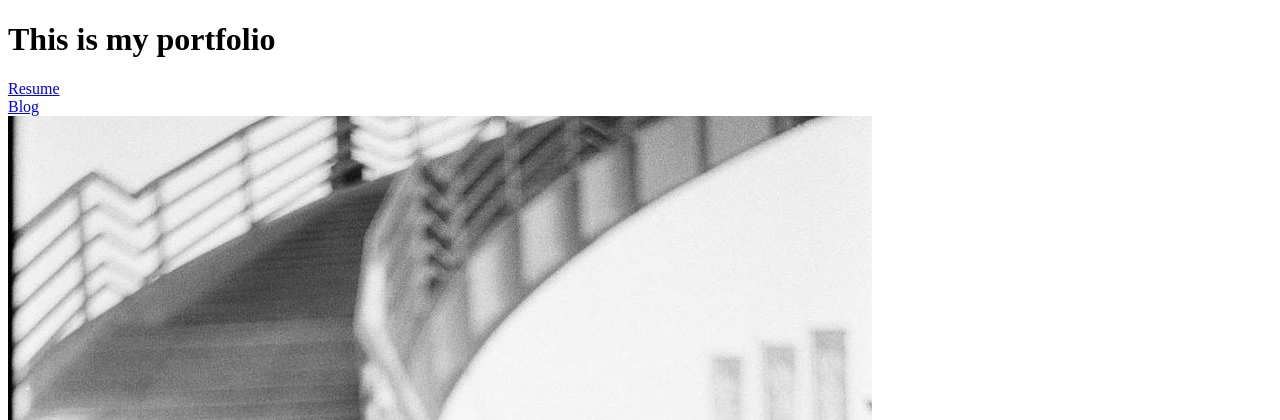
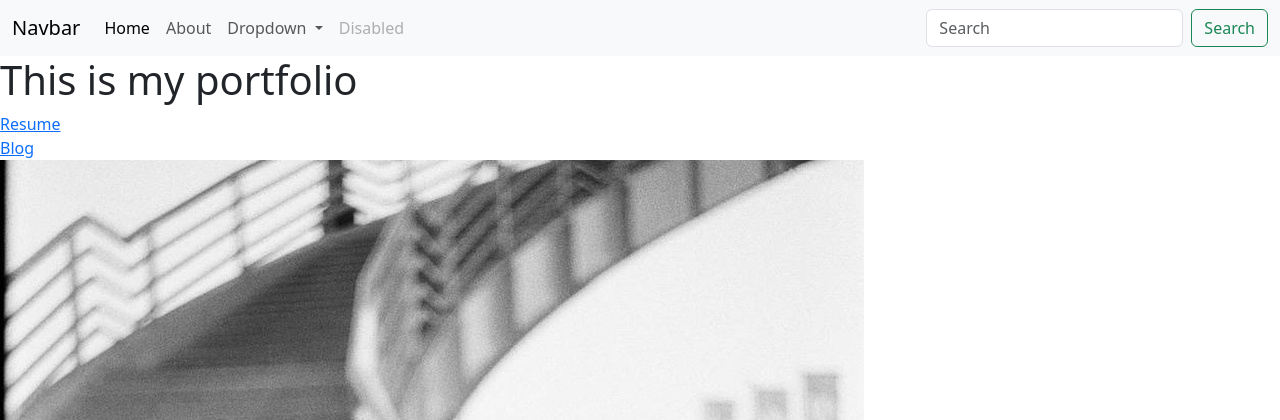
Before and after one commit to Kocmocy-Da/My_Portfolio_project, a Django app: page / in a window 1280 px wide. Shown: the top 420 px of the page. Run offline with Django 4.2, Linux system fonts and the light colour scheme; data comes from the database, SQL or seed files in the repository.

Commit message:
Created a base template

```diff
--- /dev/null
+++ b/personal_portfolio/portfolio/templates/portfolio/base.html
@@ -0,0 +1,52 @@
+<!DOCTYPE html>
+<html lang="en">
+<head>
+    <meta charset="UTF-8">
+    <meta name="viewport" content="width=device-width, initial-scale=1">
+    <link href="https://cdn.jsdelivr.net/npm/bootstrap@5.3.0-alpha1/dist/css/bootstrap.min.css" rel="stylesheet" integrity="sha384-GLhlTQ8iRABdZLl6O3oVMWSktQOp6b7In1Zl3/Jr59b6EGGoI1aFkw7cmDA6j6gD" crossorigin="anonymous">
+</head>
+<body>
+    <nav class="navbar navbar-expand-lg bg-body-tertiary">
+      <div class="container-fluid">
+        <a class="navbar-brand" href="#">Navbar</a>
+        <button class="navbar-toggler" type="button" data-bs-toggle="collapse" data-bs-target="#navbarSupportedContent" aria-controls="navbarSupportedContent" aria-expanded="false" aria-label="Toggle navigation">
+          <span class="navbar-toggler-icon"></span>
+        </button>
+        <div class="collapse navbar-collapse" id="navbarSupportedContent">
+          <ul class="navbar-nav me-auto mb-2 mb-lg-0">
+            <li class="nav-item">
+              <a class="nav-link active" aria-current="page" href="#">Home</a>
+            </li>
+            <li class="nav-item">
+              <a class="nav-link" href="#">About</a>
+            </li>
+            <li class="nav-item dropdown">
+              <a class="nav-link dropdown-toggle" href="#" role="button" data-bs-toggle="dropdown" aria-expanded="false">
+                Dropdown
+              </a>
+              <ul class="dropdown-menu">
+                <li><a class="dropdown-item" href="#">Action</a></li>
+                <li><a class="dropdown-item" href="#">Another action</a></li>
+                <li><hr class="dropdown-divider"></li>
+                <li><a class="dropdown-item" href="#">Something else here</a></li>
+              </ul>
+            </li>
+            <li class="nav-item">
+              <a class="nav-link disabled">Disabled</a>
+            </li>
+          </ul>
+          <form class="d-flex" role="search">
+            <input class="form-control me-2" type="search" placeholder="Search" aria-label="Search">
+            <button class="btn btn-outline-success" type="submit">Search</button>
+          </form>
+        </div>
+      </div>
+    </nav>
+
+    {% block content %}{% endblock %}
+
+    <script src="https://cdn.jsdelivr.net/npm/bootstrap@5.3.0-alpha1/dist/js/bootstrap.bundle.min.js" integrity="sha384-w76AqPfDkMBDXo30jS1Sgez6pr3x5MlQ1ZAGC+nuZB+EYdgRZgiwxhTBTkF7CXvN" crossorigin="anonymous"></script>
+    <script src="https://cdn.jsdelivr.net/npm/@popperjs/core@2.11.6/dist/umd/popper.min.js" integrity="sha384-oBqDVmMz9ATKxIep9tiCxS/Z9fNfEXiDAYTujMAeBAsjFuCZSmKbSSUnQlmh/jp3" crossorigin="anonymous"></script>
+    <script src="https://cdn.jsdelivr.net/npm/bootstrap@5.3.0-alpha1/dist/js/bootstrap.min.js" integrity="sha384-mQ93GR66B00ZXjt0YO5KlohRA5SY2XofN4zfuZxLkoj1gXtW8ANNCe9d5Y3eG5eD" crossorigin="anonymous"></script>
+</body>
+</html>
--- a/personal_portfolio/portfolio/templates/portfolio/home_portfolio.html
+++ b/personal_portfolio/portfolio/templates/portfolio/home_portfolio.html
@@ -1,22 +1,18 @@
-<!DOCTYPE html>
-<html lang="en">
+{% extends 'portfolio/base.html' %}
+
+{% block content %}
+
 <head>
-    <meta charset="UTF-8">
-    <title>Portfolio</title>
+    <title>Home</title>
 </head>
-<body>
+
 <h1>This is my portfolio</h1>
-
 {% load static %}
-
 <a href="{% static 'portfolio/CV.pdf' %}">Resume</a>
 <br>
-
 <a href="{% url 'blog:all_blogs' %}">Blog</a>
 <br>
-
 <img src="{% static 'portfolio/portfolio.jpg' %}">
-
 {% for project in projects %}
     <h2>{{ project.title }}</h2>
     <p>{{ project.description }}<p>
@@ -25,5 +21,8 @@
     <a href="{{ project.url }}">Link</a>
     {% endif %}
 {% endfor %}
-</body>
-</html>
+<script src="https://cdn.jsdelivr.net/npm/bootstrap@5.3.0-alpha1/dist/js/bootstrap.bundle.min.js" integrity="sha384-w76AqPfDkMBDXo30jS1Sgez6pr3x5MlQ1ZAGC+nuZB+EYdgRZgiwxhTBTkF7CXvN" crossorigin="anonymous"></script>
+<script src="https://cdn.jsdelivr.net/npm/@popperjs/core@2.11.6/dist/umd/popper.min.js" integrity="sha384-oBqDVmMz9ATKxIep9tiCxS/Z9fNfEXiDAYTujMAeBAsjFuCZSmKbSSUnQlmh/jp3" crossorigin="anonymous"></script>
+<script src="https://cdn.jsdelivr.net/npm/bootstrap@5.3.0-alpha1/dist/js/bootstrap.min.js" integrity="sha384-mQ93GR66B00ZXjt0YO5KlohRA5SY2XofN4zfuZxLkoj1gXtW8ANNCe9d5Y3eG5eD" crossorigin="anonymous"></script>
+
+{% endblock %}
```
Also changed, not shown: personal_portfolio/blog/templates/blog/all_blogs.html (+8 -7 lines), personal_portfolio/blog/templates/blog/detail.html (+7 -6 lines). Lines whose indentation alone changed are shown as unchanged.
